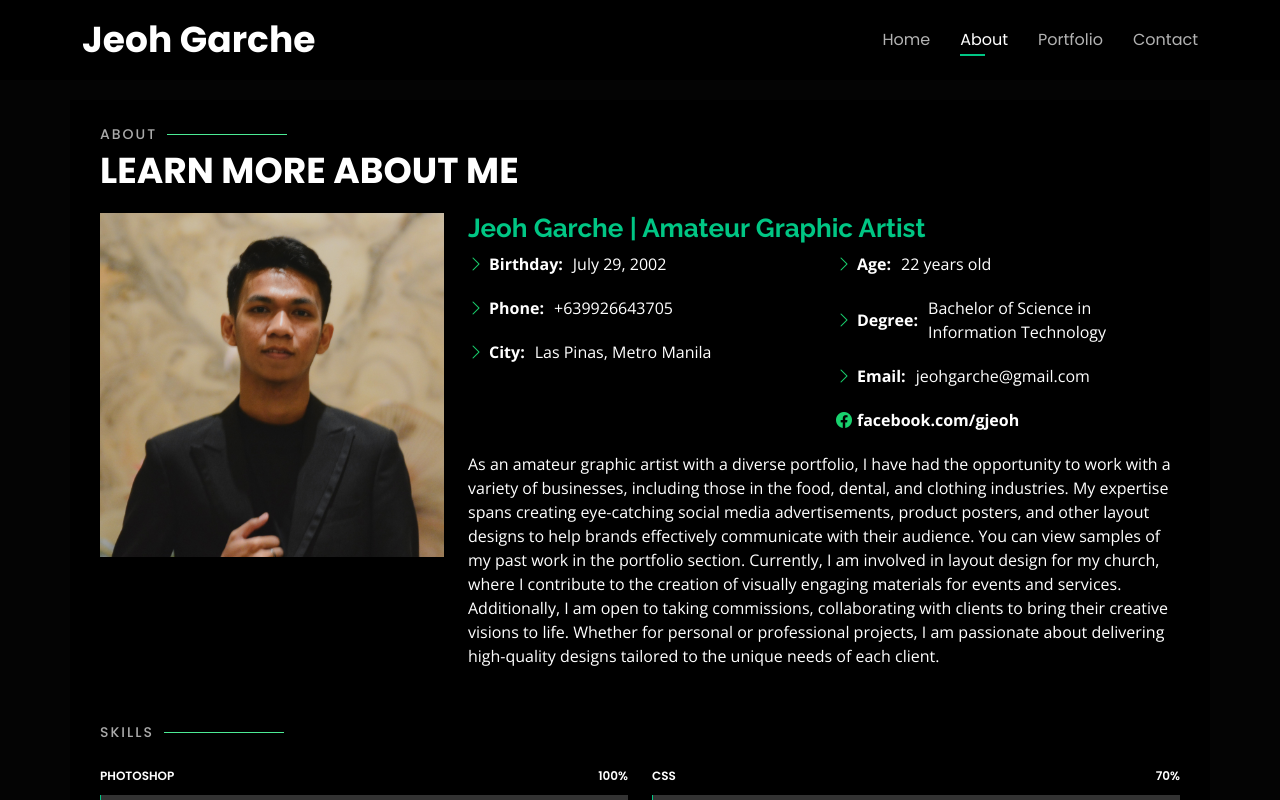
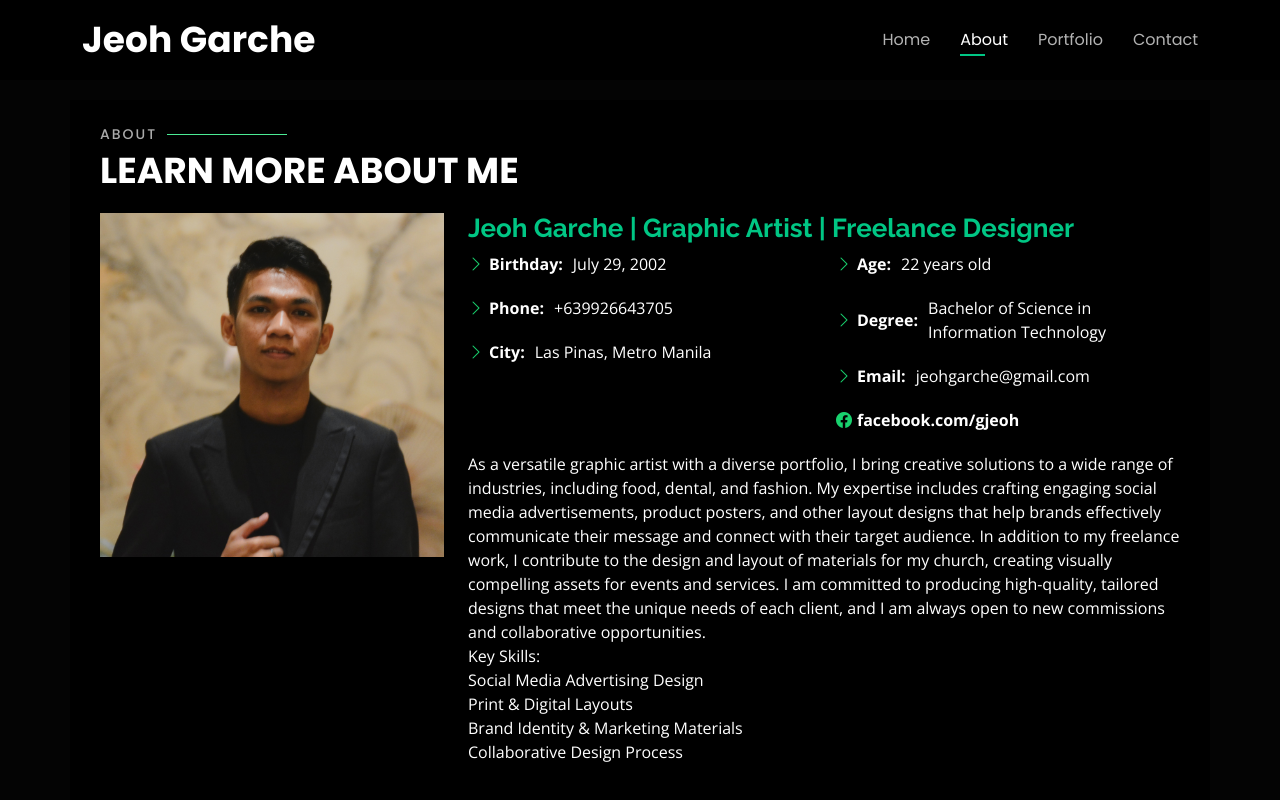
Before and after one commit to garchejeoh/PortfolioWeb, a plain HTML site: page index.html in a window 1280 px wide. Both pictures are taken after a click on the link "About". Shown: the top 800 px of the page. Drawn offline with nearby package versions, Linux system fonts and the light colour scheme; files whose address does not match are found by name.

Commit message:
Revised Description

```diff
--- a/index.html
+++ b/index.html
@@ -1,4 +1,4 @@
-<!DOCTYPE html>
+ <!DOCTYPE html>
 <html>
 <head>
 	<meta charset="utf-8">
@@ -23,7 +23,7 @@
 	<header id = "header">
 		<div class="container">
       <h1 class="header-logo"><a href="index.html" title="Home">Jeoh Garche</a></h1>
-      <h2>Amateur Graphic Artist and Web Developer</h2>
+      <h2>Graphic Artist | Freelance Designer</h2>
 
       <nav id="navbar" class="navbar">
         <ul>
@@ -52,7 +52,7 @@
           <img src="assets/img/Jeoh.png" class="img-fluid" alt="">
         </div>
         <div class="col-lg-8 pt-4 pt-lg-0 content" data-aos="fade-left">
-          <h3>Jeoh Garche | Amateur Graphic Artist</h3>
+          <h3>Jeoh Garche | Graphic Artist | Freelance Designer</h3>
           <div class="row">
             <div class="col-lg-6">
               <ul>
@@ -71,8 +71,16 @@
             </div>
           </div>
           <p align>
-            As an amateur graphic artist with a diverse portfolio, I have had the opportunity to work with a variety of businesses, including those in the food, dental, and clothing industries. My expertise spans creating eye-catching social media advertisements, product posters, and other layout designs to help brands effectively communicate with their audience. You can view samples of my past work in the portfolio section. Currently, I am involved in layout design for my church, where I contribute to the creation of visually engaging materials for events and services. Additionally, I am open to taking commissions, collaborating with clients to bring their creative visions to life. Whether for personal or professional projects, I am passionate about delivering high-quality designs tailored to the unique needs of each client.
-          </p>
+          As a versatile graphic artist with a diverse portfolio, I bring creative solutions to a wide range of industries, including food, dental, and fashion. My expertise includes crafting engaging social media advertisements, product posters, and other layout designs that help brands effectively communicate their message and connect with their target audience.
+
+In addition to my freelance work, I contribute to the design and layout of materials for my church, creating visually compelling assets for events and services. I am committed to producing high-quality, tailored designs that meet the unique needs of each client, and I am always open to new commissions and collaborative opportunities. <br>
+	  Key Skills:<br>
+
+Social Media Advertising Design<br>
+Print & Digital Layouts<br>
+Brand Identity & Marketing Materials<br>
+Collaborative Design Process<br>
+	  </p>
         </div>
 
       </div>
```
